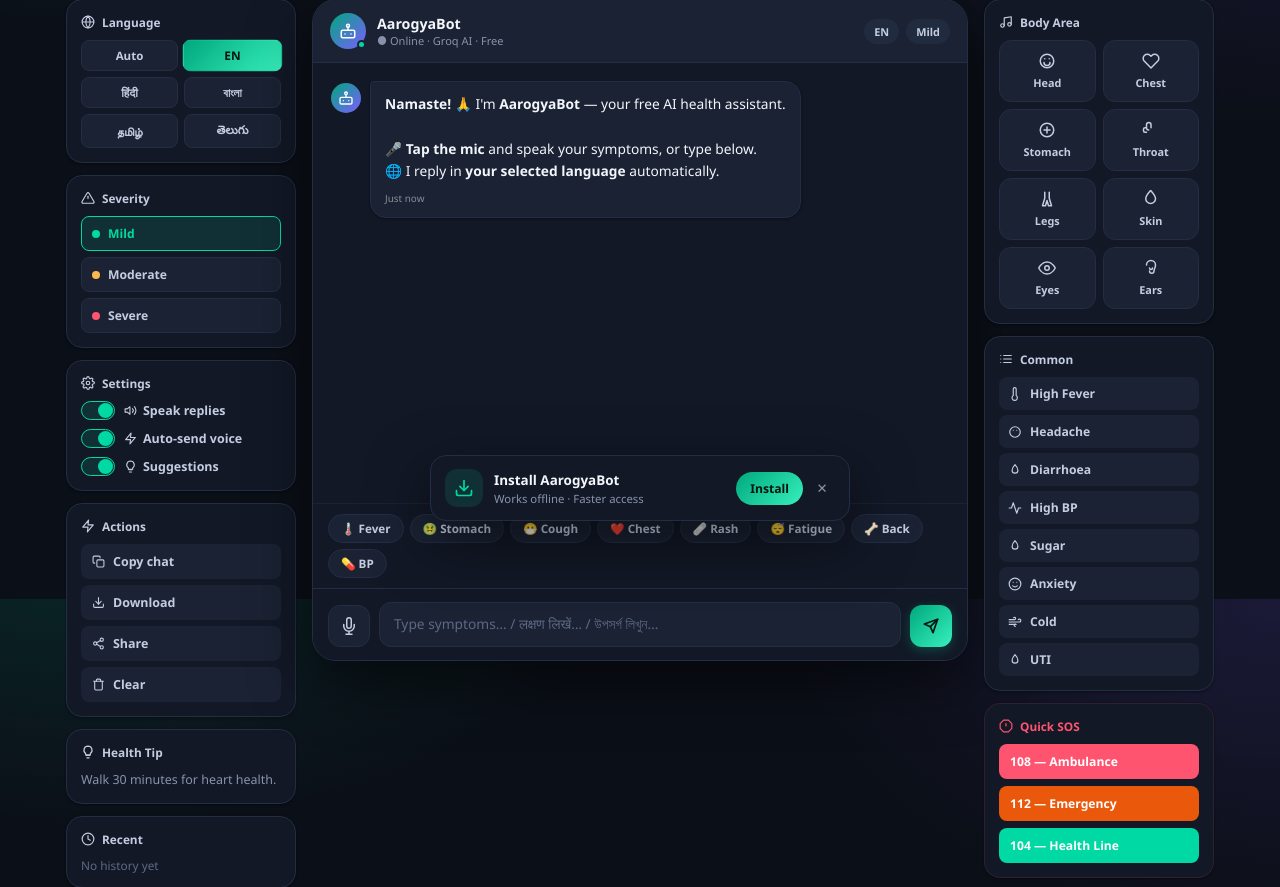
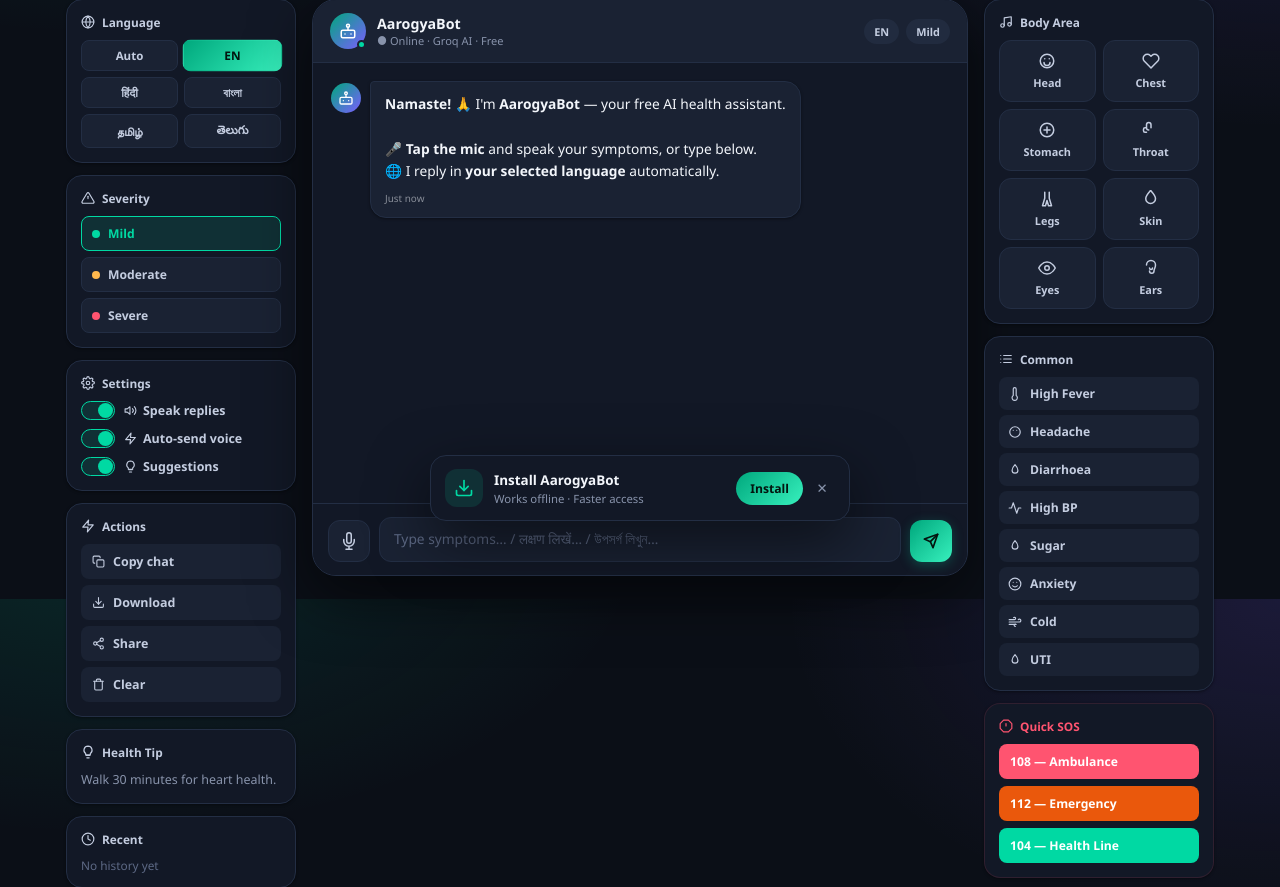
Before and after one commit to Anant-083/Kisan_Mitra, a Flask app: page /chat in a window 1280 px wide. Shown: the part 201-1088 px from the top of the page. Run offline with Flask 3, Linux system fonts and the light colour scheme.

Commit message:
Update chat.html

```diff
--- a/templates/chat.html
+++ b/templates/chat.html
@@ -89,17 +89,6 @@
       <div class="sug-row" id="sugRow" style="display:none">
         <span class="sug-lbl">Ask:</span>
         <div class="sug-chips" id="sugChips"></div>
-      </div>
-
-      <div class="quick-row">
-        <span class="qc" onclick="qs('I have fever and headache since 2 days')">🌡️ Fever</span>
-        <span class="qc" onclick="qs('stomach pain and vomiting')">🤢 Stomach</span>
-        <span class="qc" onclick="qs('dry cough and sore throat')">😷 Cough</span>
-        <span class="qc" onclick="qs('chest pain and breathlessness')">❤️ Chest</span>
-        <span class="qc" onclick="qs('skin rash and itching body')">🩹 Rash</span>
-        <span class="qc" onclick="qs('body weakness and fatigue')">😴 Fatigue</span>
-        <span class="qc" onclick="qs('back pain since 3 days')">🦴 Back</span>
-        <span class="qc" onclick="qs('high blood pressure headache')">💊 BP</span>
       </div>
 
       <div class="chat-input-bar">
```
